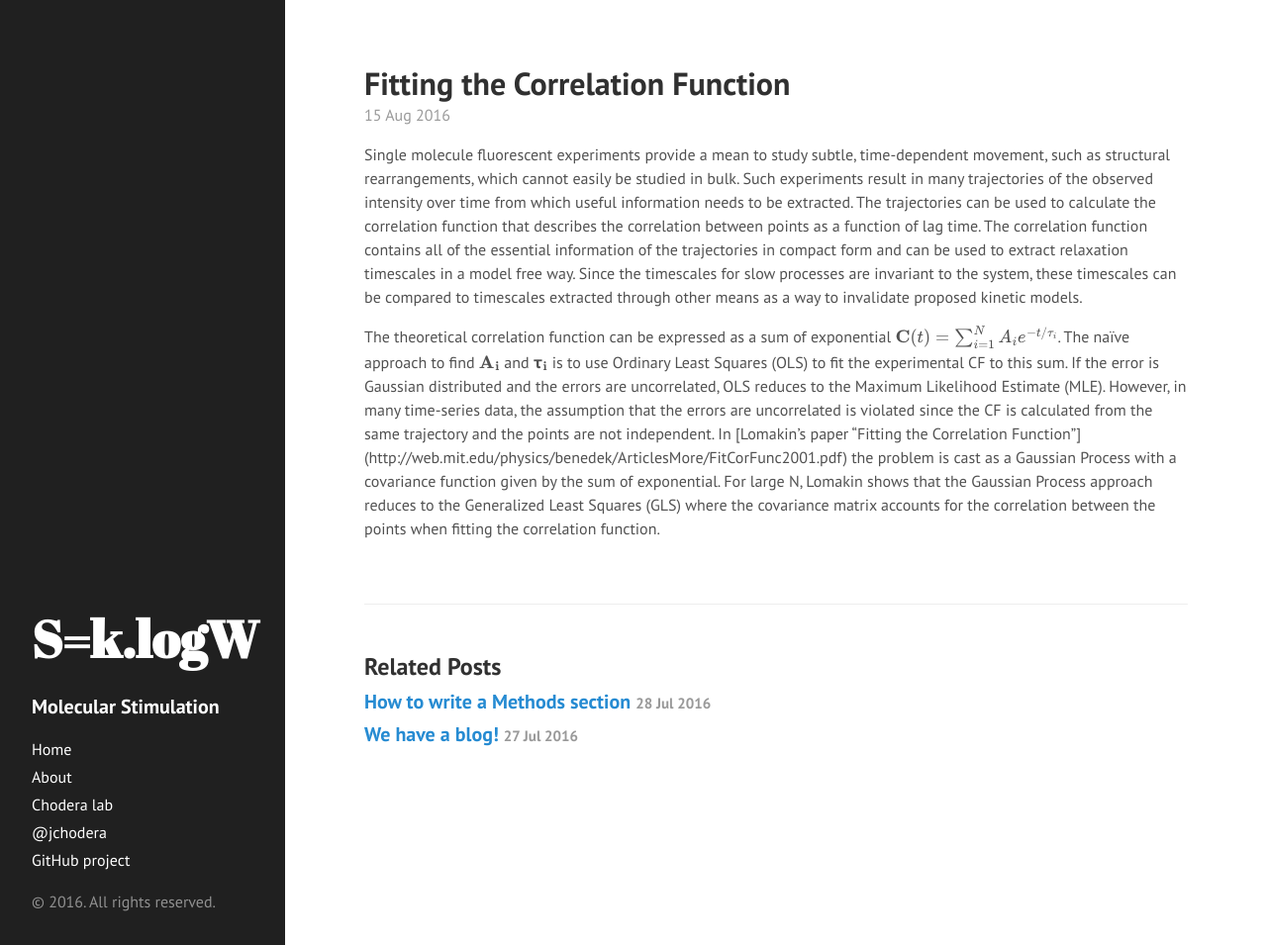
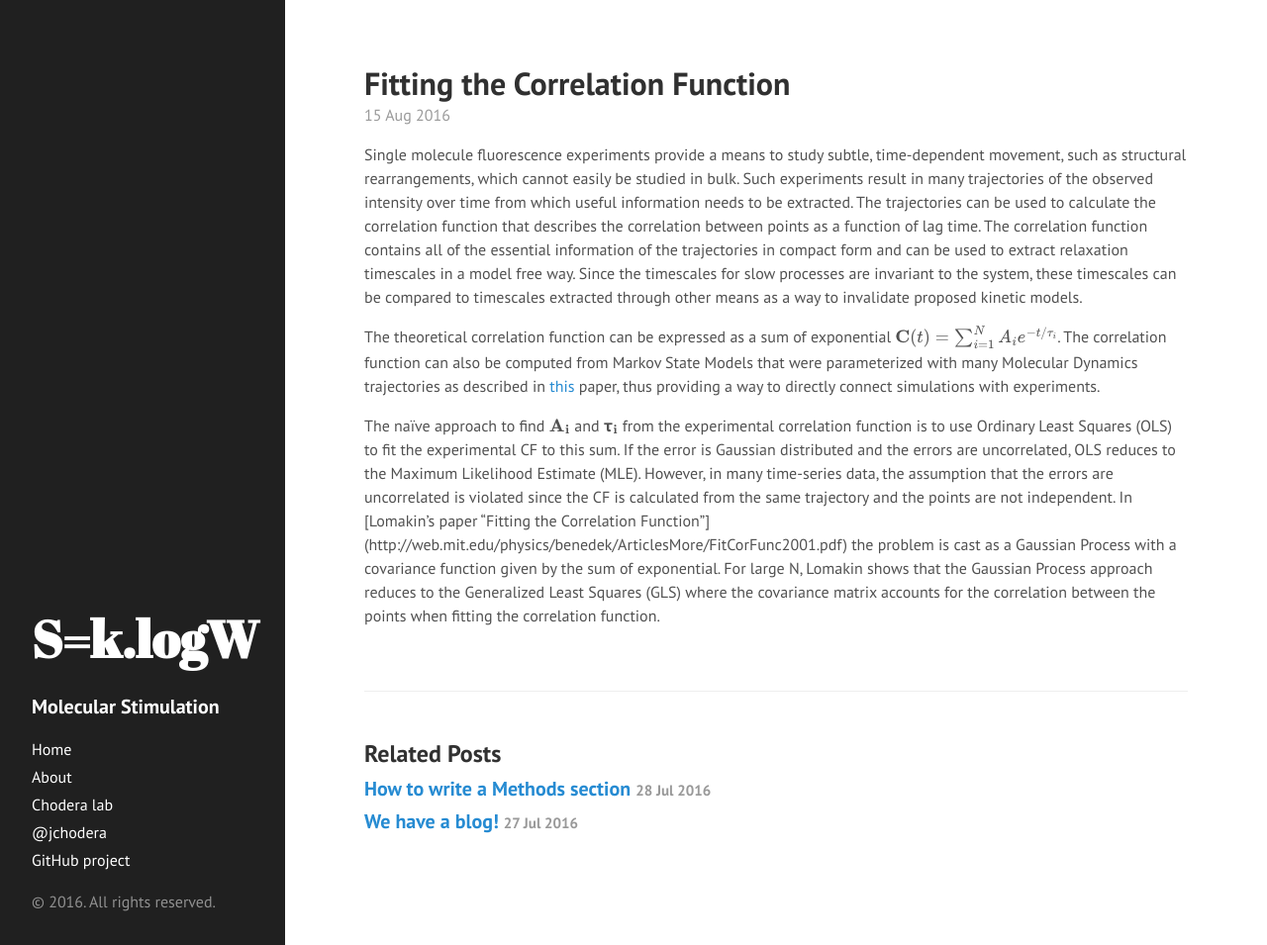
Before and after one commit to choderalab/klogw, a Jekyll site: the page built from _posts/2016-08-15-fitting-the-correlation-function.md, in a window 1280 px wide and 955 px high. Shown: the whole window at 99% size. Built offline with Jekyll 4.4.1, drawn with Linux system fonts in a browser that asks for light colours; formulas are drawn with MathJax 3.

Commit message:
Added dynamical fingerprint citation

```diff
--- a/_posts/2016-08-15-fitting-the-correlation-function.md
+++ b/_posts/2016-08-15-fitting-the-correlation-function.md
@@ -6,7 +6,7 @@ title: Fitting the Correlation Function
 published: true
 ---
 
-Single molecule fluorescent experiments provide a mean to study subtle, time-dependent movement, such as structural
+Single molecule fluorescence experiments provide a means to study subtle, time-dependent movement, such as structural
 rearrangements, which cannot easily be studied in bulk. Such experiments result in many trajectories of the observed
 intensity over time from which useful information needs to be extracted. The trajectories can be used to calculate the
 correlation function that describes the correlation between points as a function of lag time. The correlation function
@@ -14,9 +14,9 @@ contains all of the essential information of the trajectories in compact form an
 timescales in a model free way. Since the timescales for slow processes are invariant to the system, these timescales
 can be compared to timescales extracted through other means as a way to invalidate proposed kinetic models.
 
-The theoretical correlation function can be expressed as a sum of exponential $$ \mathbf C(t) = \sum_{i=1}^N A_i e^{-t/\tau_i } $$. The
-naïve approach to find $$\mathbf {A_i} $$ and $$\mathbf {τ_i} $$ is to use Ordinary Least Squares (OLS) to fit the experimental CF to this sum.
-If the error is Gaussian distributed and the errors are uncorrelated, OLS reduces to the Maximum Likelihood Estimate
+The theoretical correlation function can be expressed as a sum of exponential $$ \mathbf C(t) = \sum_{i=1}^N A_i e^{-t/\tau_i } $$. The correlation function can also be computed from Markov State Models that were parameterized with many Molecular Dynamics trajectories as described in [this](http://www.sciencedirect.com/science/article/pii/S0301010411003892) paper, thus providing a way to directly connect simulations with experiments.
+
+The naïve approach to find $$\mathbf {A_i} $$ and $$\mathbf {τ_i} $$ from the experimental correlation function is to use Ordinary Least Squares (OLS) to fit the experimental CF to this sum. If the error is Gaussian distributed and the errors are uncorrelated, OLS reduces to the Maximum Likelihood Estimate
 (MLE). However, in many time-series data, the assumption that the errors are uncorrelated is violated since the CF is
 calculated from the same trajectory and the points are not independent. In [Lomakin’s paper “Fitting the Correlation
 Function”] (http://web.mit.edu/physics/benedek/ArticlesMore/FitCorFunc2001.pdf) the problem is cast as a Gaussian
```
